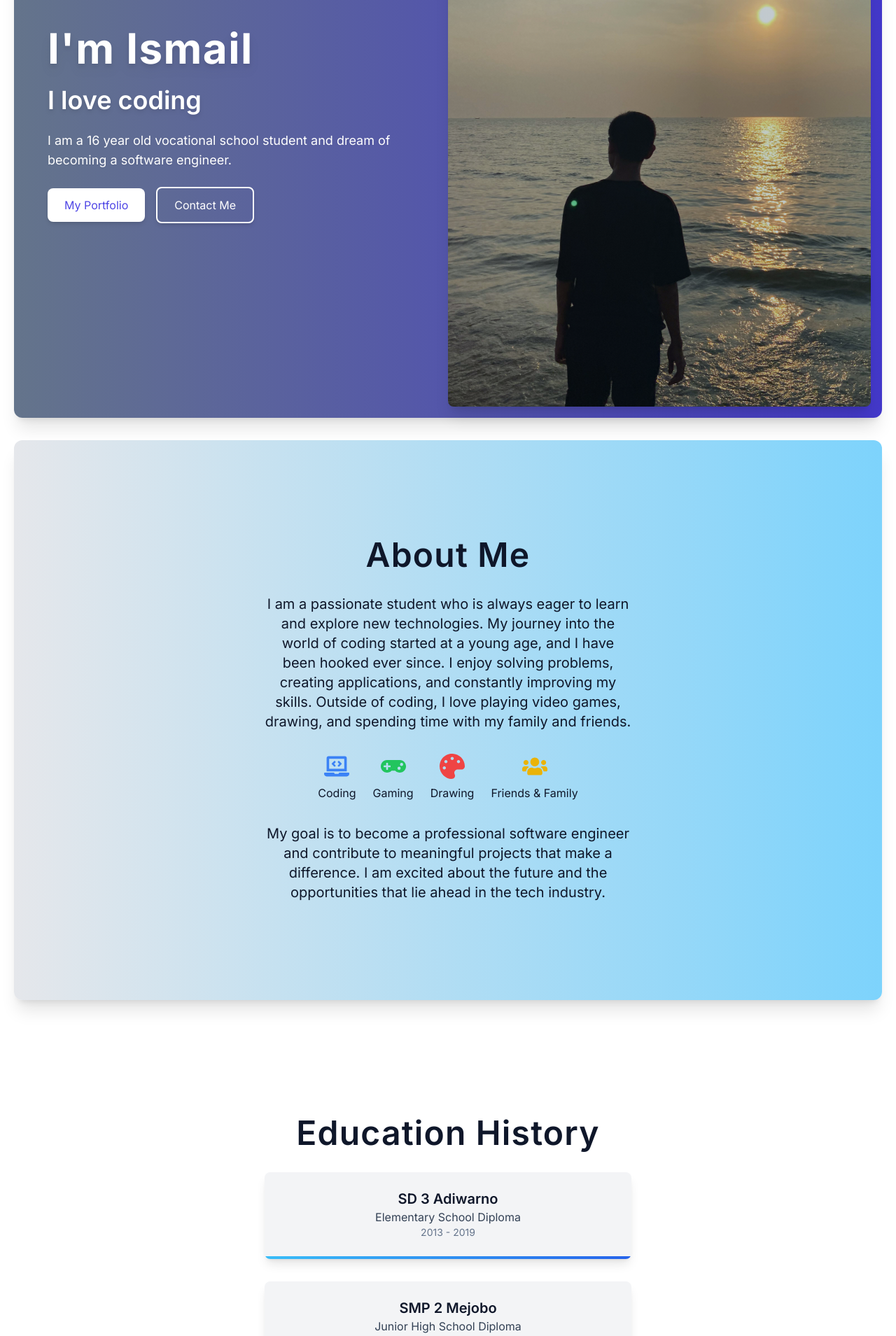
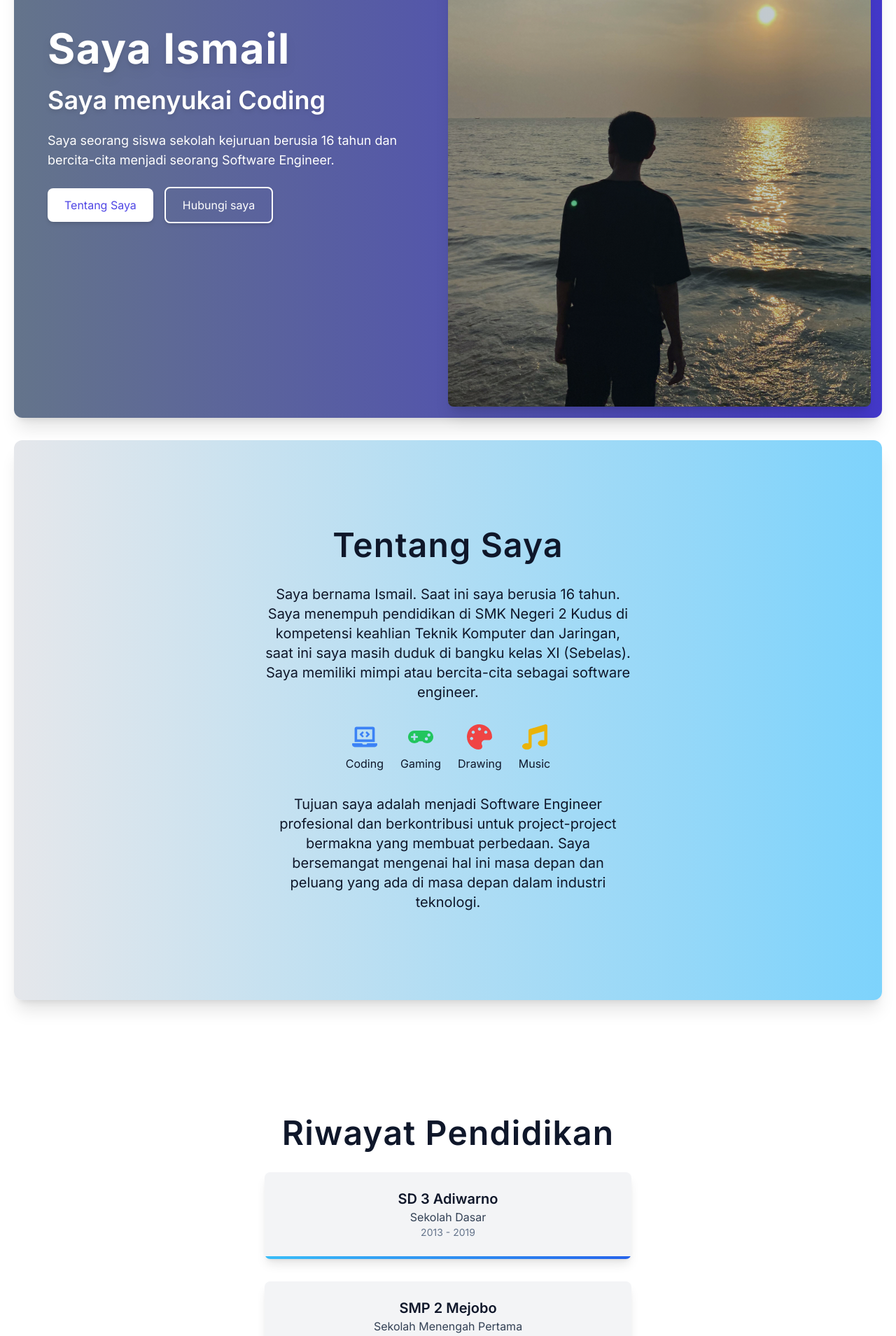
Before and after one commit to KaivanKeren/portfolio, a Next.js app: page / in a window 1280 px wide. Shown: the part 320-2229 px from the top of the page at 70% size. Built offline with nearby package versions, Linux system fonts and the light colour scheme.

Commit message:
Perubahan Bahasa

```diff
--- a/src/app/page.tsx
+++ b/src/app/page.tsx
@@ -1,6 +1,6 @@
 "use client"
 
-import { useEffect, useState } from "react";
+import { useEffect, useRef, useState } from "react";
 import AboutMe from "@/components/AboutMe";
 import EduHistory from "@/components/EduHistory";
 import Footer from "@/components/Footer";
@@ -23,6 +23,8 @@ export default function Home() {
     return () => clearTimeout(timer);
   }, []);
 
+  const tentangSayaRef = useRef(null);
+
   return (
     <>
       {loading ? (
@@ -31,10 +33,10 @@ export default function Home() {
         <div className="bg-white dark:bg-slate-900">
           <Header />
           <div className="m-5 mt-4 mb-8">
-            <Hero />
+            <Hero scrollToRef={tentangSayaRef} />
           </div>
           <div className="mx-5 flex flex-col gap-6">
-            <AboutMe />
+            <AboutMe ref={tentangSayaRef} />
             <EduHistory />
           </div>
           <Skills />
--- a/src/components/AboutMe.tsx
+++ b/src/components/AboutMe.tsx
@@ -2,11 +2,18 @@
 
 import React from "react";
 import { motion } from "framer-motion";
-import { FaLaptopCode, FaGamepad, FaPalette, FaUsers } from "react-icons/fa";
+import {
+  FaLaptopCode,
+  FaGamepad,
+  FaPalette,
+  FaMusic,
+} from "react-icons/fa";
 
-const AboutMe = () => {
+const AboutMe = React.forwardRef((props, ref) => {
   return (
     <motion.section
+      id="tentang-saya"
+      ref={ref}
       initial={{ opacity: 0 }}
       whileInView={{ opacity: 1 }}
       transition={{ duration: 1 }}
@@ -21,7 +28,7 @@ const AboutMe = () => {
           viewport={{ once: true }}
           className="text-3xl sm:text-4xl md:text-5xl font-semibold tracking-wide leading-tight text-slate-900 dark:text-gray-200"
         >
-          About Me
+          Tentang Saya
         </motion.h2>
         <motion.p
           initial={{ y: 20, opacity: 0 }}
@@ -30,7 +37,11 @@ const AboutMe = () => {
           viewport={{ once: true }}
           className="text-base sm:text-lg md:text-xl text-slate-900 dark:text-gray-300"
         >
-          I am a passionate student who is always eager to learn and explore new technologies. My journey into the world of coding started at a young age, and I have been hooked ever since. I enjoy solving problems, creating applications, and constantly improving my skills. Outside of coding, I love playing video games, drawing, and spending time with my family and friends.
+          Saya bernama Ismail. Saat ini saya berusia 16 tahun. Saya menempuh
+          pendidikan di SMK Negeri 2 Kudus di kompetensi keahlian Teknik
+          Komputer dan Jaringan, saat ini saya masih duduk di bangku kelas XI
+          (Sebelas). Saya memiliki mimpi atau bercita-cita sebagai software
+          engineer.
         </motion.p>
         <div className="flex flex-wrap justify-center gap-6">
           <motion.div
@@ -70,8 +81,8 @@ const AboutMe = () => {
             viewport={{ once: true }}
             className="flex flex-col items-center space-y-2"
           >
-            <FaUsers className="text-4xl text-yellow-500" />
-            <p className="text-slate-900 dark:text-gray-300">Friends & Family</p>
+            <FaMusic className="text-4xl text-yellow-500" />
+            <p className="text-slate-900 dark:text-gray-300">Music</p>
           </motion.div>
         </div>
         <motion.p
@@ -81,11 +92,14 @@ const AboutMe = () => {
           viewport={{ once: true }}
           className="text-base sm:text-lg md:text-xl text-slate-900 dark:text-gray-300"
         >
-          My goal is to become a professional software engineer and contribute to meaningful projects that make a difference. I am excited about the future and the opportunities that lie ahead in the tech industry.
+          Tujuan saya adalah menjadi Software Engineer profesional dan
+          berkontribusi untuk project-project bermakna yang membuat perbedaan.
+          Saya bersemangat mengenai hal ini masa depan dan peluang yang ada di
+          masa depan dalam industri teknologi.
         </motion.p>
       </div>
     </motion.section>
   );
-};
+});
 
 export default AboutMe;
--- a/src/components/EduHistory.tsx
+++ b/src/components/EduHistory.tsx
@@ -6,17 +6,17 @@ const EduHistory = () => {
   const educationData = [
     {
       institution: "SD 3 Adiwarno",
-      degree: "Elementary School Diploma",
+      degree: "Sekolah Dasar",
       period: "2013 - 2019",
     },
     {
       institution: "SMP 2 Mejobo",
-      degree: "Junior High School Diploma",
+      degree: "Sekolah Menengah Pertama",
       period: "2019 - 2022",
     },
     {
       institution: "SMK 2 Kudus",
-      degree: "Vocational High School Diploma",
+      degree: "Sekolah Menengah Kejuruan",
       period: "2022 - 2025",
     },
   ];
@@ -37,7 +37,7 @@ const EduHistory = () => {
           viewport={{ once: true }}
           className="text-3xl sm:text-4xl md:text-5xl font-semibold tracking-wide leading-tight text-slate-900 dark:text-gray-200"
         >
-          Education History
+          Riwayat Pendidikan
         </motion.h2>
         <motion.div
           initial={{ y: 20, opacity: 0 }}
--- a/src/components/Hero.tsx
+++ b/src/components/Hero.tsx
@@ -3,7 +3,14 @@
 import React from "react";
 import { motion } from "framer-motion";
 
-const Hero: React.FC = () => {
+const Hero = ({ scrollToRef }) => {
+  const scrollToSection = (ref) => {
+    window.scrollTo({
+      top: ref.current.offsetTop,
+      behavior: "smooth",
+    });
+  };
+
   return (
     <>
       <motion.section
@@ -19,7 +26,7 @@ const Hero: React.FC = () => {
             transition={{ duration: 1, delay: 0.5 }}
             className="text-4xl sm:text-5xl md:text-6xl font-bold tracking-wide leading-tight text-white drop-shadow-lg dark:text-gray-200"
           >
-            I'm Ismail
+            Saya Ismail
           </motion.h1>
           <motion.h2
             initial={{ y: -50, opacity: 0 }}
@@ -27,7 +34,7 @@ const Hero: React.FC = () => {
             transition={{ duration: 1, delay: 0.7 }}
             className="text-3xl sm:text-4xl md:text-4xl font-semibold text-white drop-shadow-md dark:text-gray-300"
           >
-            I love coding
+            Saya menyukai Coding
           </motion.h2>
           <motion.p
             initial={{ y: -20, opacity: 0 }}
@@ -35,8 +42,7 @@ const Hero: React.FC = () => {
             transition={{ duration: 1, delay: 0.9 }}
             className="text-base sm:text-lg md:text-lg text-white drop-shadow-sm dark:text-gray-300"
           >
-            I am a 16 year old vocational school student and dream of becoming a
-            software engineer.
+            Saya seorang siswa sekolah kejuruan berusia 16 tahun dan bercita-cita menjadi seorang Software Engineer.
           </motion.p>
           <div className="space-x-4">
             <motion.button
@@ -46,10 +52,11 @@ const Hero: React.FC = () => {
               }}
               whileTap={{ scale: 0.95 }}
               className="bg-white text-indigo-600 hover:bg-indigo-100 transition duration-300 px-4 py-2 sm:px-6 sm:py-3 rounded-lg shadow-md dark:hover:text-indigo-400"
+              onClick={() => scrollToSection(scrollToRef)}
             >
-              My Portfolio
+              Tentang Saya
             </motion.button>
-            <a href="https://wa.me/6285338572860" target="\_blank">
+            <a href="https://wa.me/6285338572860" target="_blank" rel="noopener noreferrer">
               <motion.button
                 whileHover={{
                   scale: 1.05,
@@ -58,7 +65,7 @@ const Hero: React.FC = () => {
                 whileTap={{ scale: 0.95 }}
                 className="bg-transparent text-white border-white border-2 hover:text-indigo-600 hover:bg-white transition duration-300 px-4 py-2 sm:px-6 sm:py-3 rounded-lg shadow-md dark:border-gray-300 dark:hover:text-indigo-400 dark:hover:bg-white dark:hover:border-indigo-600"
               >
-                Contact Me
+                Hubungi saya
               </motion.button>
             </a>
           </div>
--- a/src/components/Projects.tsx
+++ b/src/components/Projects.tsx
@@ -48,10 +48,10 @@ const Projects = () => {
               variants={cardVariants}
               className="text-4xl font-bold mb-4"
             >
-              My Projects
+              Project Saya
             </motion.h2>
             <motion.p variants={cardVariants} className="text-gray-200">
-              Check out some of my recent projects.
+              Lihat beberapa proyek terbaru saya.
             </motion.p>
           </div>
           <div className="grid grid-cols-1 md:grid-cols-3 gap-8">
@@ -70,12 +70,9 @@ const Projects = () => {
                   className="w-full h-48 object-cover rounded-lg mb-4 transition duration-300 hover:scale-105"
                 />
               </a>
-              <h3 className="text-2xl font-bold mb-4">
-                Graduation Announcement
-              </h3>
+              <h3 className="text-2xl font-bold mb-4">Pengumuman Kelulusan</h3>
               <p className="text-gray-600 dark:text-gray-200 mb-4">
-                Website for announcements of graduation for grade 12 students at
-                SMKN 2 Kudus.
+                Website pengumuman kelulusan siswa kelas 12 di SMKN 2 Kudus.
               </p>
               <div className="absolute bottom-0 left-0 w-full bg-gradient-to-r from-indigo-500 to-purple-500 h-1 transform -translate-y-full group-hover:translate-y-0 transition duration-500"></div>
             </motion.div>
@@ -95,11 +92,9 @@ const Projects = () => {
                   className="w-full h-48 object-cover rounded-lg mb-4 transition duration-300 hover:scale-105"
                 />
               </a>
-              <h3 className="text-2xl font-bold mb-4">
-                Student Registration Queue
-              </h3>
+              <h3 className="text-2xl font-bold mb-4">Antrian PPDB Siswa</h3>
               <p className="text-gray-600 dark:text-gray-200 mb-4">
-                Website for taking the registration queue for new students at
+                Website pengambilan antrian pendaftaran peserta didik baru di
                 SMKN 2 Kudus.
               </p>
               <div className="absolute bottom-0 left-0 w-full bg-gradient-to-r from-indigo-500 to-purple-500 h-1 transform -translate-y-full group-hover:translate-y-0 transition duration-500"></div>
@@ -122,8 +117,8 @@ const Projects = () => {
               </a>
               <h3 className="text-2xl font-bold mb-4">BSD Mart</h3>
               <p className="text-gray-600 dark:text-gray-200 mb-4">
-                Website-based digital waste bank application which will be
-                contested in Krenova, Kudus Regency in 2024.
+                Aplikasi bank sampah digital berbasis website yang akan
+                dipertandingkan di Krenova, Kabupaten Kudus pada tahun 2024.
               </p>
               <div className="absolute bottom-0 left-0 w-full bg-gradient-to-r from-indigo-500 to-purple-500 h-1 transform -translate-y-full group-hover:translate-y-0 transition duration-500"></div>
             </motion.div>
--- a/src/components/Skills.tsx
+++ b/src/components/Skills.tsx
@@ -93,7 +93,7 @@ const Skills = () => {
                   </h3>
                 </div>
                 <p className="text-gray-600 dark:text-gray-200">
-                  {`I have ${skill.skill.toLowerCase()} skills.`}
+                  {`Saya memiliki keterampilan ${skill.skill.toLowerCase()}.`}
                 </p>
                 <div className="bg-gray-300 rounded-full h-5 mt-4 relative overflow-hidden">
                   <div
```
